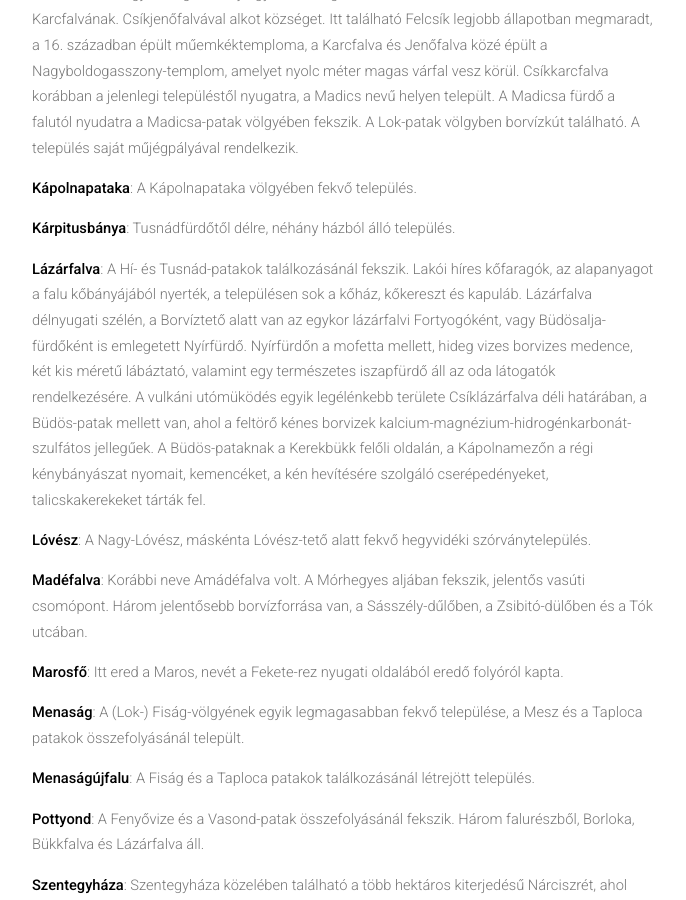
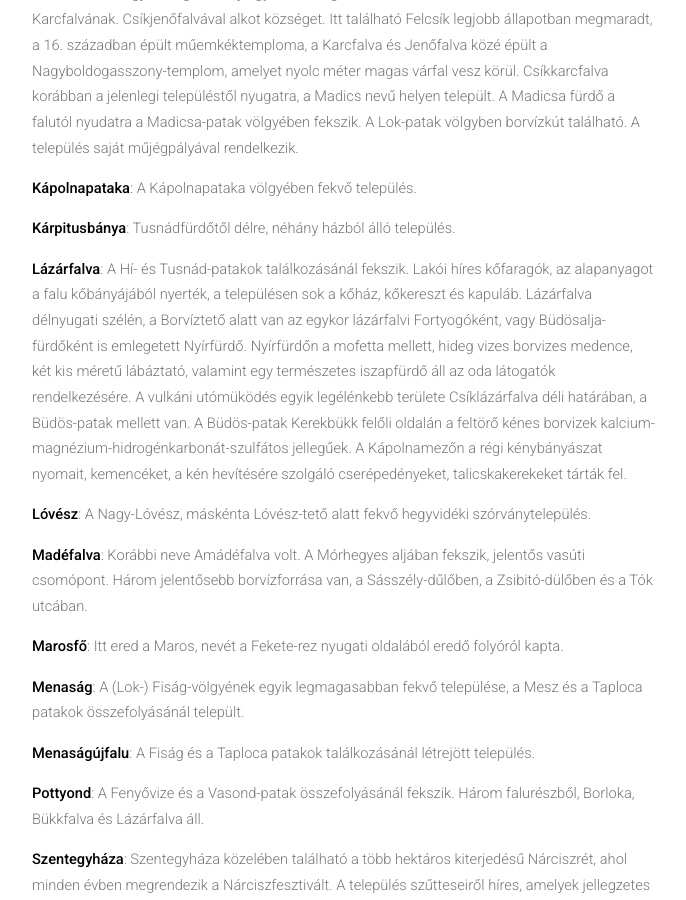
Before and after one commit to siculia/siculia.github.io, a Jekyll site: the page built from siculia-csikszek.html, in a window 1280 px wide and 900 px high, scrolled down 6874 px. Shown: the whole window, without its empty margins (128-814 px from the left). Built offline with Jekyll 4.4.1, drawn with Linux system fonts in a browser that asks for light colours; nearby versions of some CDN libraries; library files that are not in the unit come from our copies.

Commit message:
Szulfátos

```diff
--- a/siculia-csikszek.html
+++ b/siculia-csikszek.html
@@ -96,7 +96,7 @@ layout: default
 							<p style="text-align: left;"><b>Karcfalva</b>: A Nagyboldogasszony egyházközséghez tartozott, először 1566-ban nevezik Karcfalvának. Csíkjenőfalvával alkot községet. Itt található Felcsík legjobb állapotban megmaradt, a 16. században épült műemkéktemploma, a Karcfalva és Jenőfalva közé épült a Nagyboldogasszony-templom, amelyet nyolc méter magas várfal vesz körül. Csíkkarcfalva korábban a jelenlegi településtől nyugatra, a Madics nevű helyen települt. A Madicsa fürdő a falutól nyudatra a Madicsa-patak völgyében fekszik. A Lok-patak völgyben borvízkút található. A település saját műjégpályával rendelkezik.</p>
 							<p style="text-align: left;"><b>Kápolnapataka</b>: A Kápolnapataka völgyében fekvő település.</p>
 							<p style="text-align: left;"><b>Kárpitusbánya</b>: Tusnádfürdőtől délre, néhány házból álló település.</p>
-							<p style="text-align: left;"><b>Lázárfalva</b>: A Hí- és Tusnád-patakok találkozásánál fekszik. Lakói híres kőfaragók, az alapanyagot a falu kőbányájából nyerték, a településen sok a kőház, kőkereszt és kapuláb. Lázárfalva délnyugati szélén, a Borvíztető alatt van az egykor lázárfalvi Fortyogóként, vagy Büdösalja-fürdőként is emlegetett Nyírfürdő. Nyírfürdőn a mofetta mellett, hideg vizes borvizes medence, két kis méretű lábáztató, valamint egy természetes iszapfürdő áll az oda látogatók rendelkezésére. A vulkáni utómüködés egyik legélénkebb területe Csíklázárfalva déli határában, a Büdös-patak mellett van, ahol a feltörő kénes borvizek kalcium-magnézium-hidrogénkarbonát-szulfátos jellegűek.  A Büdös-pataknak a Kerekbükk felőli oldalán, a Kápolnamezőn a régi kénybányászat nyomait, kemencéket, a kén hevítésére szolgáló cserépedényeket, talicskakerekeket tárták fel.</p>
+							<p style="text-align: left;"><b>Lázárfalva</b>: A Hí- és Tusnád-patakok találkozásánál fekszik. Lakói híres kőfaragók, az alapanyagot a falu kőbányájából nyerték, a településen sok a kőház, kőkereszt és kapuláb. Lázárfalva délnyugati szélén, a Borvíztető alatt van az egykor lázárfalvi Fortyogóként, vagy Büdösalja-fürdőként is emlegetett Nyírfürdő. Nyírfürdőn a mofetta mellett, hideg vizes borvizes medence, két kis méretű lábáztató, valamint egy természetes iszapfürdő áll az oda látogatók rendelkezésére. A vulkáni utómüködés egyik legélénkebb területe Csíklázárfalva déli határában, a Büdös-patak mellett van. A Büdös-patak Kerekbükk felőli oldalán a feltörő kénes borvizek kalcium-magnézium-hidrogénkarbonát-szulfátos jellegűek. A Kápolnamezőn a régi kénybányászat nyomait, kemencéket, a kén hevítésére szolgáló cserépedényeket, talicskakerekeket tárták fel.</p>
 							<p style="text-align: left;"><b>Lóvész</b>: A Nagy-Lóvész, máskénta Lóvész-tető alatt fekvő hegyvidéki szórványtelepülés.</p>
 							<p style="text-align: left;"><b>Madéfalva</b>: Korábbi neve Amádéfalva volt. A Mórhegyes aljában fekszik, jelentős vasúti csomópont. Három jelentősebb borvízforrása van, a Sásszély-dűlőben, a Zsibitó-dülőben és a Tók utcában.</p>
 							<p style="text-align: left;"><b>Marosfő</b>: Itt ered a Maros, nevét a Fekete-rez nyugati oldalából eredő folyóról kapta.</p>
```
